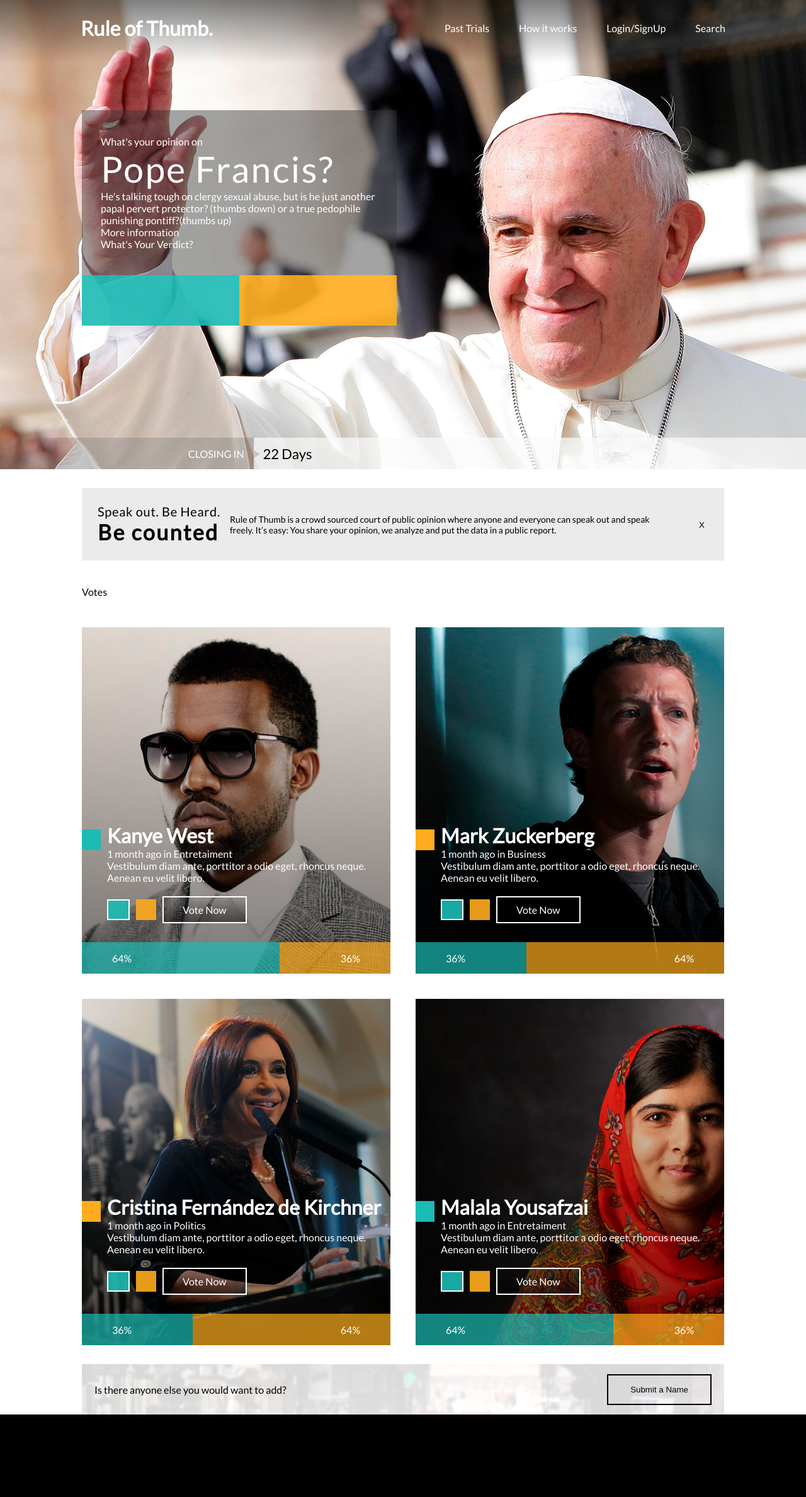
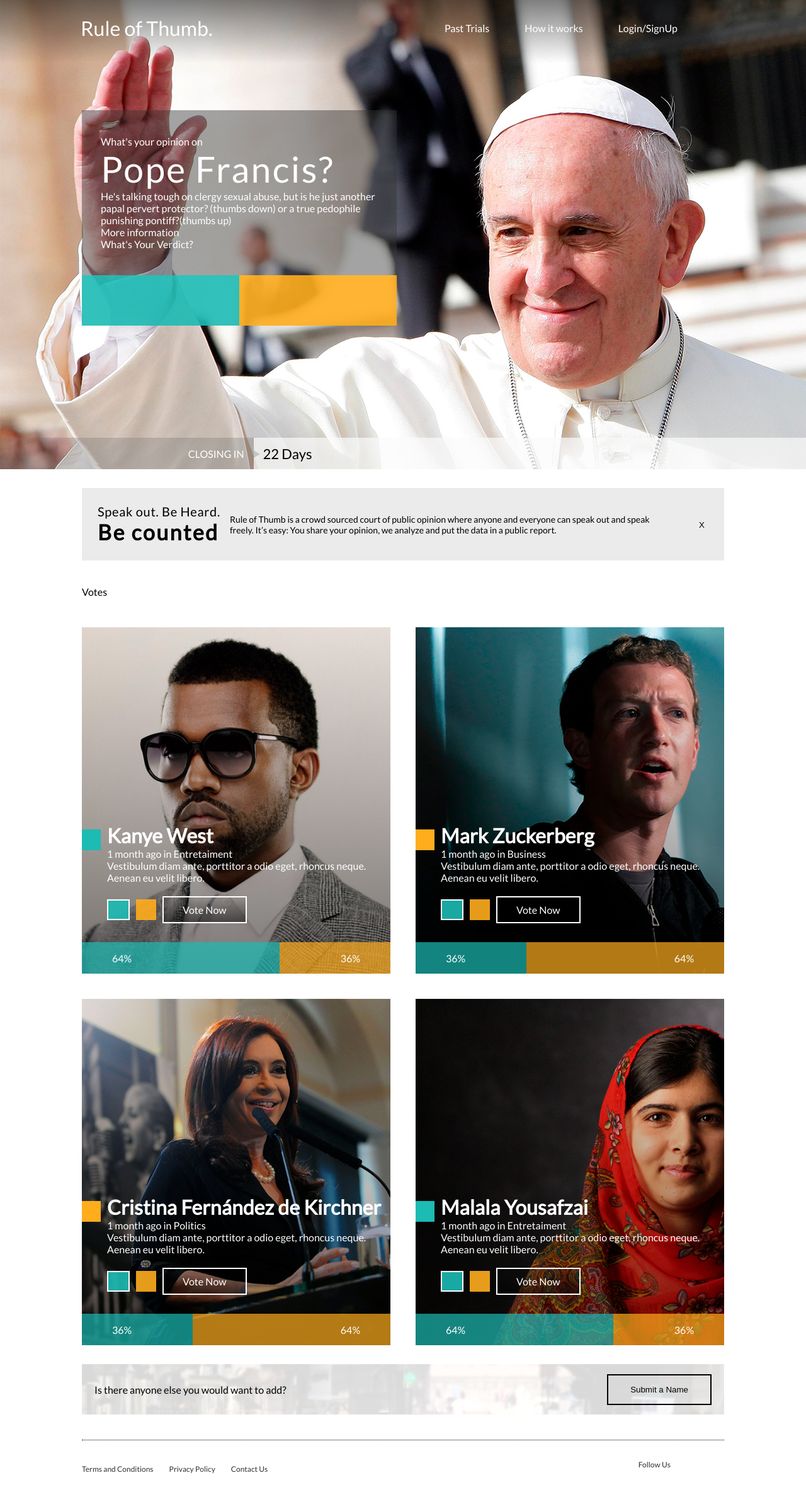
Before and after one commit to seballos/rule-of-thumbs, a React app: page / in a window 1280 px wide. Shown: the whole page at 63% size. Before the commit the page ends 2286 px from the top, so only its background shows below. Built offline with nearby package versions, Linux system fonts and the light colour scheme.

Commit message:
[#2] Create layout * Add full page * Add interactions in navbar

```diff
--- a/src/App.jsx
+++ b/src/App.jsx
@@ -1,6 +1,8 @@
 import React from 'react';
 import { Switch, BrowserRouter, Route } from 'react-router-dom';
 import Home from './views/Home'
+import HowItWorks from './views/HowItWorks';
+import PastTrials from './views/Past Trials';
 import Navbar from './components/Navbar'
 import vendor from './vendor'
 
@@ -12,8 +14,8 @@
       <div className="container">
         <Switch>
           <Route exact path="/" component={Home} />
-          {/* <Route exact path="/dynamic" component={AsyncDynamicPAge} />
-          <Route component={AsyncNoMatch} /> */}
+          <Route exact path="/how-it-works" component={HowItWorks} />
+          <Route exact path="/past-trials" component={PastTrials} />
         </Switch>
         <Navbar />
       </div>
--- a/src/App.scss
+++ b/src/App.scss
@@ -26,3 +26,10 @@
     margin: 0;
   }
 }
+
+.blank-page {
+  align-items: center;
+  display: flex;
+  justify-content: center;
+  height: 100vh;
+}
--- a/src/components/Footer/Footer.jsx
+++ b/src/components/Footer/Footer.jsx
@@ -0,0 +1,21 @@
+import React from 'react'
+
+import './Footer.scss'
+import Icon from '../Icon/Icon'
+
+const Footer = () => (
+  <div className="footer">
+    <div className="footer__links">
+      <a className="footer__link">Terms and Conditions</a>
+      <a className="footer__link">Privacy Policy</a>
+      <a className="footer__link">Contact Us</a>
+    </div>
+    <div className="footer__follow">
+      <span>Follow Us</span>
+      <a className="footer__follow-link"><Icon className="footer__icon" name="#facebook" /></a>
+      <a><Icon className="footer__icon" name="#twitter" /></a>
+    </div>
+  </div>
+)
+
+export default Footer
--- a/src/components/Footer/Footer.scss
+++ b/src/components/Footer/Footer.scss
@@ -0,0 +1,26 @@
+.footer {
+  align-items: center;
+  border-top: 1px dotted black;
+  color: #333;
+  display: flex;
+  height: 90px;
+  justify-content: space-between;
+  font-size: 12px;
+
+  &__link {
+    margin-right: 25px;
+  }
+
+  &__follow {
+    display: flex;
+  }
+
+  &__follow-link {
+    margin: 0 20px 0 15px;
+  }
+
+  &__icon {
+    height: 25px;
+    width: 25px;
+  }
+}
--- a/src/components/Navbar/Navbar.jsx
+++ b/src/components/Navbar/Navbar.jsx
@@ -2,18 +2,19 @@
 
 import './Navbar.scss'
 import { NavLink } from 'react-router-dom'
+import Icon from '../Icon/Icon'
 
 const Navbar = () => (
   <div className="navbar">
     <div className="navbar__wrapper">
       <h1 className="navbar__title">
-        Rule of Thumb.
+        <NavLink className="navbar__main-link" to="/">Rule of Thumb.</NavLink>
     </h1>
       <ul className="navbar__list">
         <li><NavLink className="navbar__link" to='/past-trials'>Past Trials</NavLink></li>
         <li><NavLink className="navbar__link" to='/how-it-works'>How it works</NavLink></li>
         <li>Login/SignUp</li>
-        <li>Search</li>
+        <li><Icon name="#glass" className="navbar__search" /></li>
       </ul>
     </div>
   </div>
--- a/src/components/Navbar/Navbar.scss
+++ b/src/components/Navbar/Navbar.scss
@@ -14,6 +14,7 @@
 
   &__title {
     flex: 1 1 57%;
+    font-weight: lighter;
     line-height: $navbar-line-height;
     margin: 0;
   }
@@ -28,9 +29,19 @@
     padding: 0;
   }
 
+  &__main-link {
+    @include lato-link {
+      color: inherit;
+    }
+  }
+
   &__link {
     @include lato-link {
       color: inherit;
+    }
+
+    &:hover, &.active {
+      border-bottom: 1px solid white;
     }
   }
 
@@ -40,4 +51,9 @@
     margin: 0 auto;
     width: 80%;
   }
+
+  &__search {
+    height: 20px;
+    width: 20px;
+  }
 }
--- a/src/views/Home/Home.jsx
+++ b/src/views/Home/Home.jsx
@@ -4,6 +4,7 @@
 import './Home.scss'
 import Message from '../../components/Message'
 import Trials from '../../components/Trials/Trials'
+import Footer from '../../components/Footer'
 
 const messageProps = {
   title: 'Speak out. Be Heard.',
@@ -61,6 +62,7 @@
     <div className="home__previous-trials">
       <Message {...messageProps} />
       <Trials {...trialsProps} />
+      <Footer />
     </div>
   </Fragment>
 )
--- /dev/null
+++ b/src/views/HowItWorks/HowItWorks.jsx
@@ -0,0 +1,7 @@
+import React from 'react'
+
+const HowItWorks = () => (
+  <div className="blank-page"><h1>How it Works</h1></div>
+)
+
+export default HowItWorks
--- /dev/null
+++ b/src/views/HowItWorks/index.js
@@ -0,0 +1,3 @@
+import HowItWorks from './HowItWorks'
+
+export default HowItWorks
--- /dev/null
+++ b/src/views/Past Trials/PastTrials.jsx
@@ -0,0 +1,7 @@
+import React from 'react'
+
+const PastTrials = () => (
+  <div className="blank-page"><h1>Past Trials</h1></div>
+)
+
+export default PastTrials
--- /dev/null
+++ b/src/views/Past Trials/index.js
@@ -0,0 +1,3 @@
+import PastTrials from './PastTrials'
+
+export default PastTrials
```
Also changed, not shown: src/vendor/sprite.svg.
